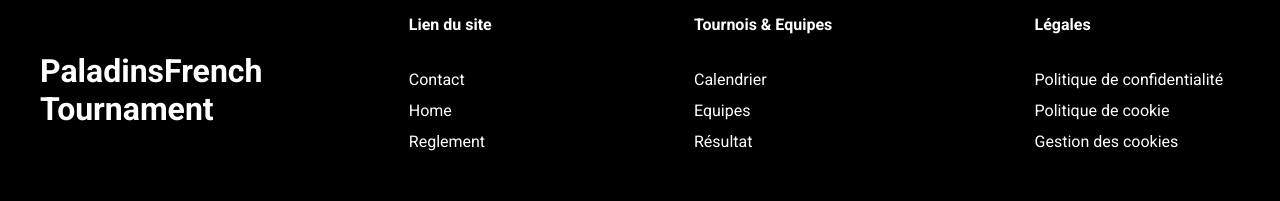
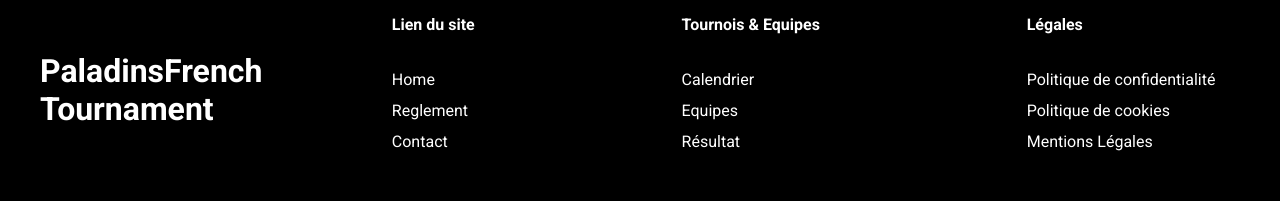
Before and after one commit to qrulleau/NewTournamentPaladins, a Vue app: page /match-detail in a window 1280 px wide. Shown: the part 1371-1572 px from the top of the page. Built offline with nearby package versions, Linux system fonts and the light colour scheme.

Commit message:
MIN: change router link with the correct one

```diff
--- a/src/components/layout/TheFooter.vue
+++ b/src/components/layout/TheFooter.vue
@@ -9,26 +9,27 @@
 					<div class="d-flex">
 						<div class="row">
 							<h4>Lien du site</h4>
+							<router-link to="/">Home</router-link>
+							<router-link to="">Reglement</router-link>
 							<router-link to="/contact">Contact</router-link>
-							<router-link to="/home">Home</router-link>
-							<router-link to="">Reglement</router-link>
 						</div>
 						<div class="row">
 							<h4>Tournois & Equipes</h4>
-							<router-link to="/calendar">Calendrier</router-link>
-							<router-link to="/team">Equipes</router-link>
-							<router-link to="/result">Résultat</router-link>
+							<router-link to="/calendrier">Calendrier</router-link>
+							<router-link to="/equipes">Equipes</router-link>
+							<router-link to="/resultat">Résultat</router-link>
 						</div>
 						<div class="row">
 							<h4>Légales</h4>
-							<router-link to="">Politique de confidentialité</router-link>
-							<router-link to="">Politique de cookie</router-link>
-							<router-link to="">Gestion des cookies</router-link>
+							<router-link to="/politique-confidentialite">Politique de confidentialité</router-link>
+							<router-link to="/politique-cookie">Politique de cookies</router-link>
+							<router-link to="/mention-legales">Mentions Légales</router-link>
 						</div>
 						<div class="row special-width">
-							<h4>à propos</h4>
+							<h4>À propos</h4>
 							<p>
-								Le NomTournois est basé en France, crée par des joueurs pour des joueurs, à l’écoute de la communauté Afin de faire perduré Paladins !
+								Paladins French Tournament est basé en France, crée par des joueurs pour des joueurs, à l’écoute de la communauté Afin de faire
+								perduré Paladins !
 							</p>
 						</div>
 					</div>
```
